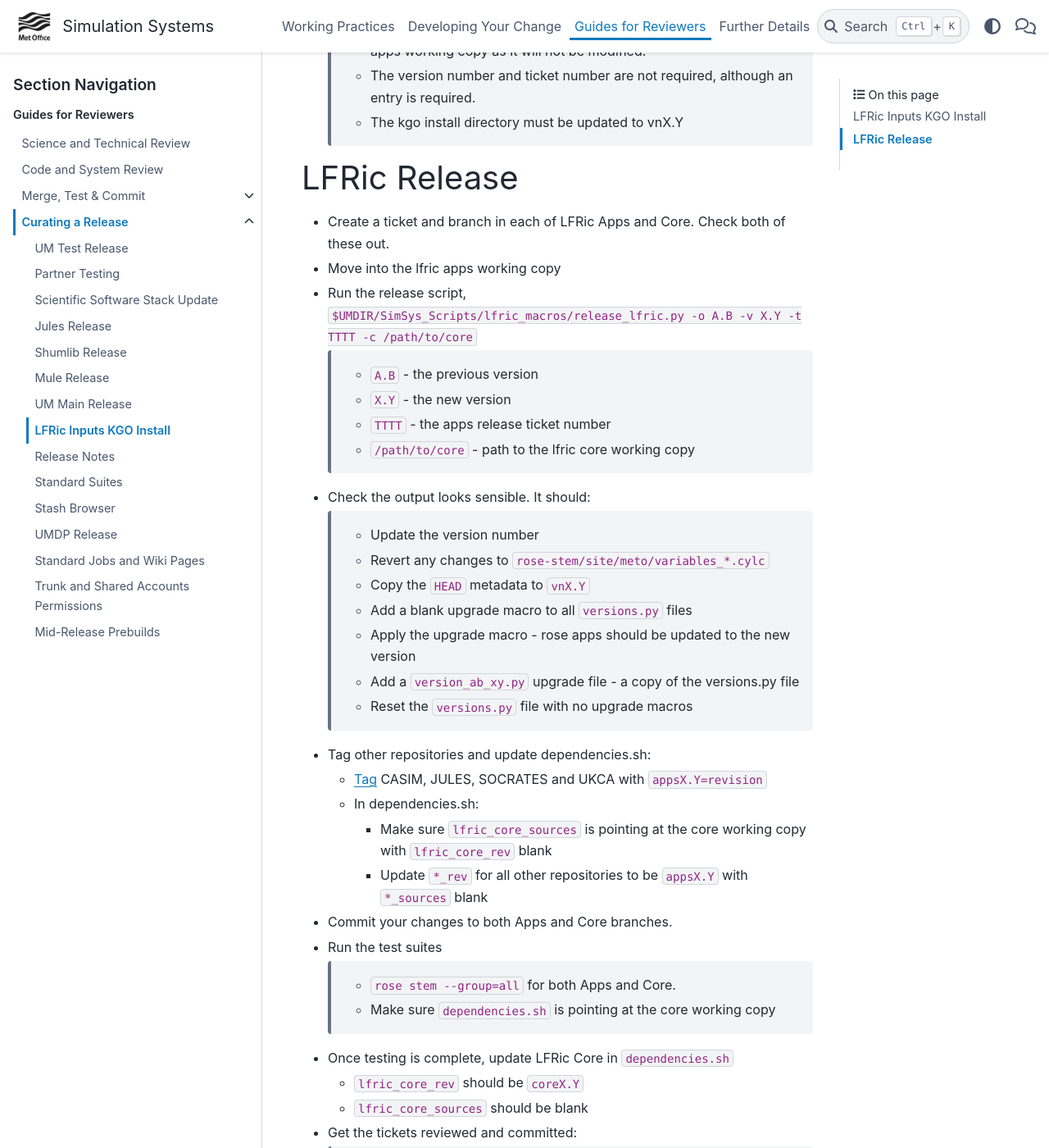
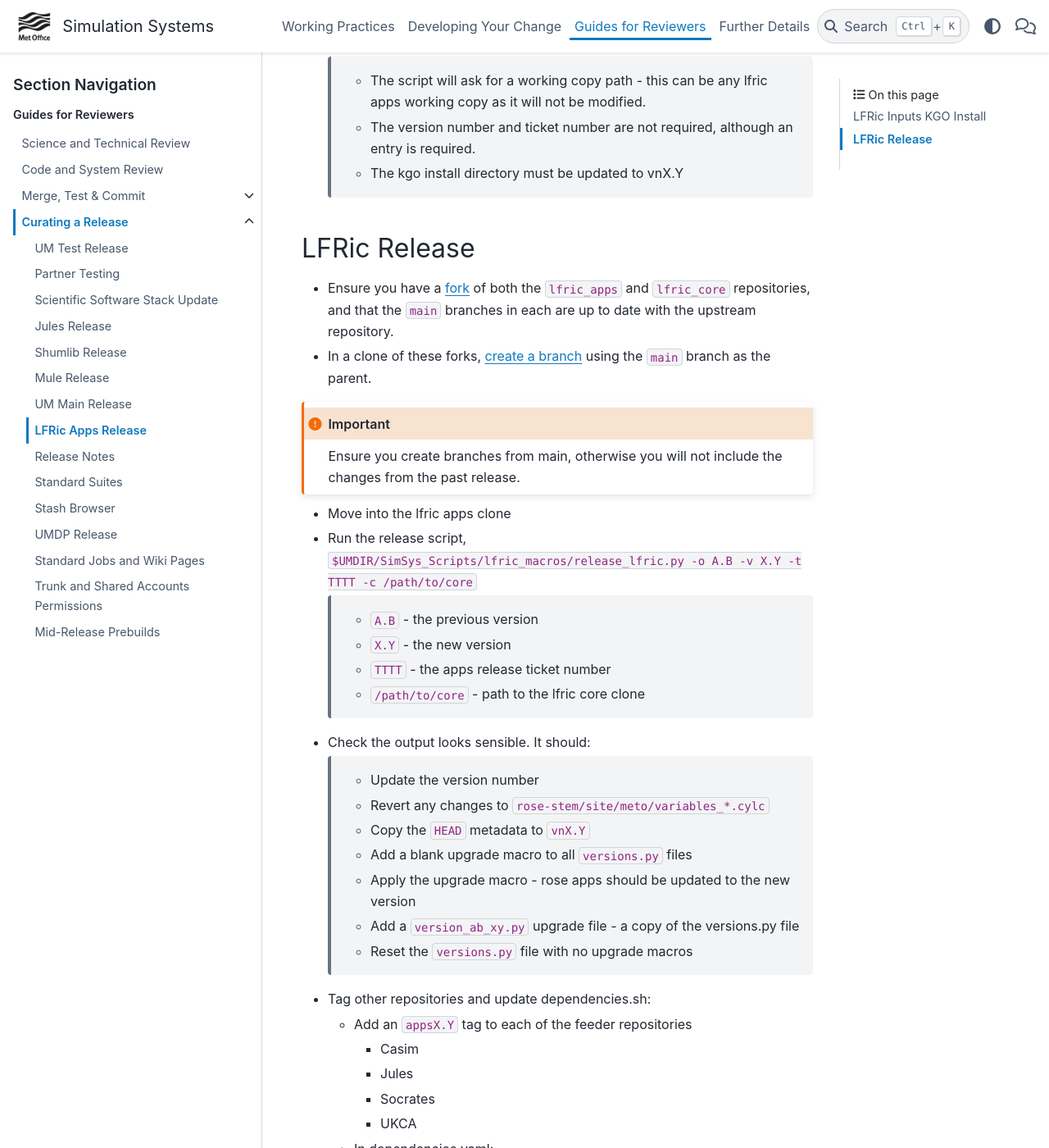
Before and after one commit to MetOffice/simulation-systems, a Sphinx documentation site: the page built from source/Reviewers/releases/lfric_apps_release.rst, in a window 1280 px wide and 1400 px high, scrolled down 475 px. Shown: the whole window at 82% size. Built offline with Sphinx 7.4.7 and the PyData theme 0.15.4, drawn with Linux system fonts in a browser that asks for light colours; some of the changed text lies outside the part shown.

Commit message:
lfric release

```diff
--- a/source/Reviewers/releases/jules_release.rst
+++ b/source/Reviewers/releases/jules_release.rst
@@ -118,7 +118,7 @@
 Code Review and Commit
 ----------------------
 
-With a reviewer, follow the :ref:`release process <github_releases>`.
+With a reviewer, follow the :ref:`release process <github-releases>`.
 
 Release Notes
 -------------
--- a/source/Reviewers/releases/lfric_apps_release.rst
+++ b/source/Reviewers/releases/lfric_apps_release.rst
@@ -1,6 +1,7 @@
 .. _lfric_apps_release:
 
-LFRic Apps Release ==================
+LFRic Apps Release
+==================
 
 LFRic Inputs KGO Install
 ------------------------
@@ -9,7 +10,7 @@
   have been committed.
 * It's easiest to use the umtest nightly testing for this and will save having
   to run the suite twice.
-* Alternatively, run ``rose stem --group=lfricinputs -S HOUSEKEEPING=false``
+* Alternatively, run ``cylc vip -z g=lfricinputs -S HOUSEKEEPING=false -n lfricinputs_kgo ./rose-stem``
   and wait for this to finish - all jobs should pass.
 * Install the kgo by running
   ``$UMDIR/SimSys_Scripts/kgo_updates/meto_update_kgo.sh --new-release``
@@ -24,9 +25,18 @@
 LFRic Release
 -------------
 
-* Create a ticket and branch in each of LFRic Apps and Core. Check both of
-  these out.
-* Move into the lfric apps working copy
+* Ensure you have a :ref:`fork <forking>` of both the ``lfric_apps`` and
+  ``lfric_core`` repositories, and that the ``main`` branches in each are up to
+  date with the upstream repository.
+* In a clone of these forks, :ref:`create a branch <create_branch>` using the
+  ``main`` branch as the parent.
+
+.. important::
+
+    Ensure you create branches from main, otherwise you will not include the
+    changes from the past release.
+
+* Move into the lfric apps clone
 * Run the release script,
   ``$UMDIR/SimSys_Scripts/lfric_macros/release_lfric.py -o A.B -v X.Y -t
   TTTT -c /path/to/core``
@@ -34,7 +44,7 @@
     * ``A.B`` - the previous version
     * ``X.Y`` - the new version
     * ``TTTT`` - the apps release ticket number
-    * ``/path/to/core`` - path to the lfric core working copy
+    * ``/path/to/core`` - path to the lfric core clone
 
 * Check the output looks sensible. It should:
 
@@ -48,28 +58,29 @@
 
 * Tag other repositories and update dependencies.sh:
 
-  * :ref:`Tag <reference-tagging>` CASIM, JULES, SOCRATES and UKCA with ``appsX.Y=revision``
-  * In dependencies.sh:
+  * Add an ``appsX.Y`` tag to each of the feeder repositories
 
-    * Make sure ``lfric_core_sources`` is pointing at the core working copy with ``lfric_core_rev`` blank
-    * Update ``*_rev`` for all other repositories to be ``appsX.Y`` with ``*_sources`` blank
+    * Casim
+    * Jules
+    * Socrates
+    * UKCA
+
+  * In dependencies.yaml:
+
+    * Ensure the ``lfric_core`` ``source`` is pointing at the local clone of
+      your branch.
+    * Update ``ref`` for above repositories to be ``appsX.Y``
 
 * Commit your changes to both Apps and Core branches.
 
 * Run the test suites
 
-    * ``rose stem --group=all`` for both Apps and Core.
-    * Make sure ``dependencies.sh`` is pointing at the core working copy
+    * ``cylc vip -z g=all -n lfric_*X.Y ./rose-stem`` for both Apps and Core.
 
-* Once testing is complete, update LFRic Core in ``dependencies.sh``
+* Once testing is complete, update LFRic Core in ``dependencies.yaml``
 
-  * ``lfric_core_rev`` should be ``coreX.Y``
-  * ``lfric_core_sources`` should be blank
+  * ``source`` should be the MetOffice ssh url
+  * ``ref`` should be ``coreX.Y``
 
-* Get the tickets reviewed and committed:
-
-    * Commit LFRic Core
-    * Ask CCD to :ref:`tag <reference-tagging>` core with ``coreX.Y=revision``
-    * Commit LFRic Apps
-
-* :ref:`Tag <reference-tagging>` the LFRic Apps Trunk ``vnX.Y=revision``
+* Open a PR for each and with a reviewer, follow the
+  :ref:`review process <github-releases>`
```
